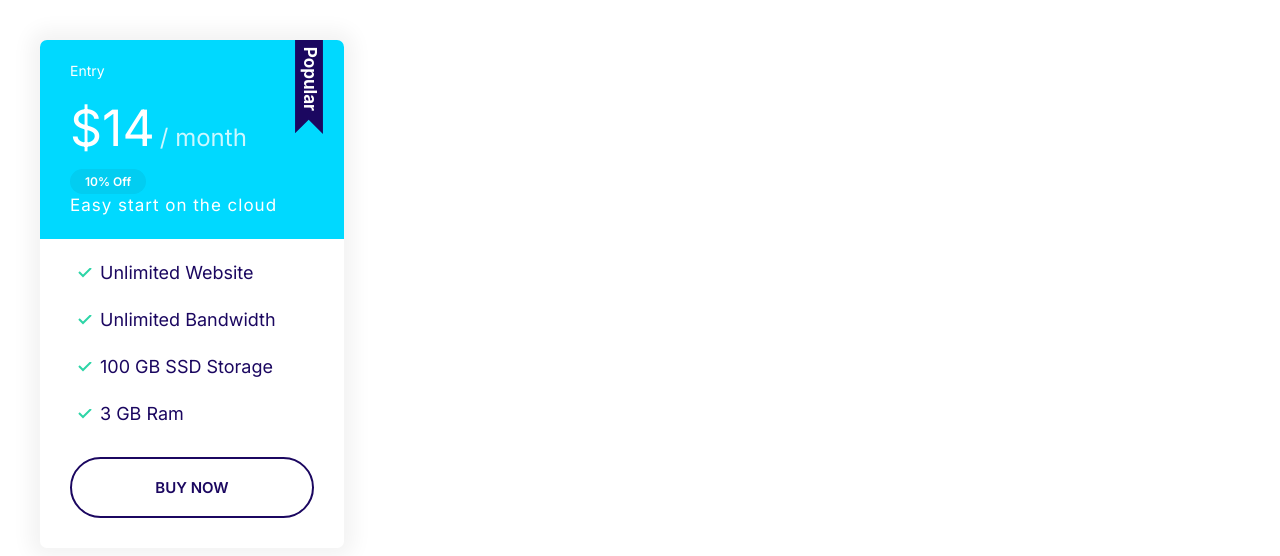
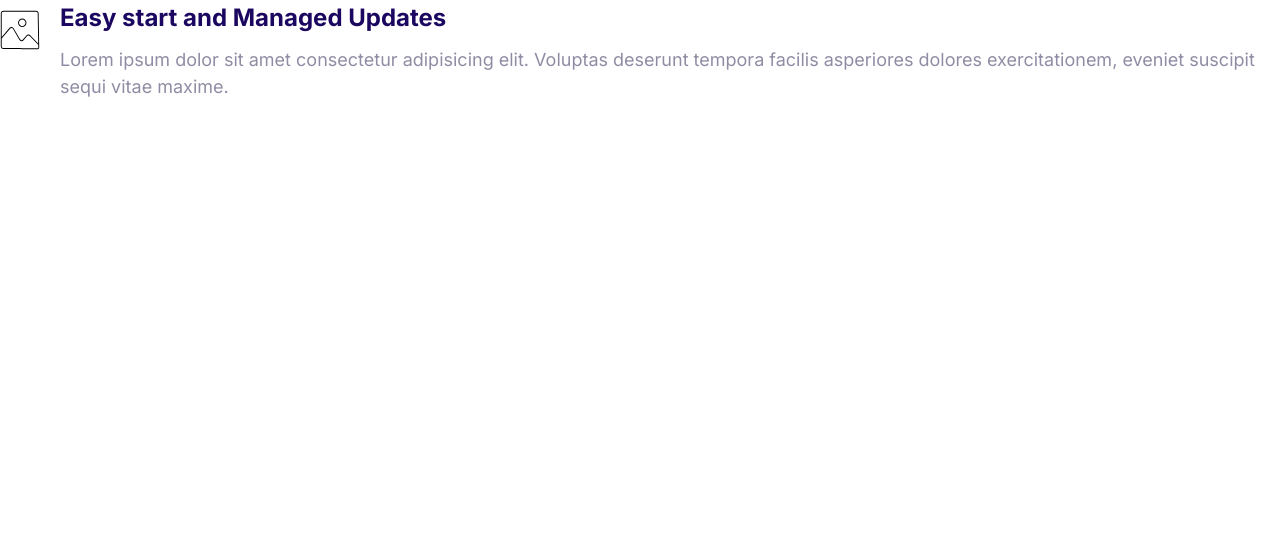
Before and after one commit to jabed007/project-moshify, a plain HTML site: page index.html in a window 1280 px wide. Drawn offline with Linux system fonts and the light colour scheme.

Commit message:
Develoed Media Objects Component.

```diff
--- a/css/styles.css
+++ b/css/styles.css
@@ -375,3 +375,17 @@ a {
     font-size: 1.7rem;
   }
 }
+
+/* Media Objects */
+
+.media {
+  display: flex;
+}
+
+.media__img {
+  margin-top: 1rem;
+}
+
+.media__body {
+  margin: 0 2rem;
+}
--- a/index.html
+++ b/index.html
@@ -15,26 +15,19 @@
     <title>Document</title>
   </head>
   <body>
-    <div style="width: 30%; padding: 4rem">
-      <div class="plan plan--popular">
-        <div class="card card--secondary">
-          <header class="card__header">
-            <h3 class="plan__name">Entry</h3>
-            <span class="plan__price">$14</span>
-            <span class="plan__price-cycle">/ month</span>
-            <span class="badge badge--secondary badge--small">10% Off</span>
-            <span class="plan__description">Easy start on the cloud</span>
-          </header>
-          <div class="card__body">
-            <ul class="list list--tick">
-              <li class="list__item">Unlimited Website</li>
-              <li class="list__item">Unlimited Bandwidth</li>
-              <li class="list__item">100 GB SSD Storage</li>
-              <li class="list__item">3 GB Ram</li>
-            </ul>
-            <button class="btn btn--outline btn--block">Buy Now</button>
-          </div>
-        </div>
+    <div class="media">
+      <div class="media__img">
+        <svg class="icon icon--primary">
+          <use xlink:href="img/sprite.svg#snap"></use>
+        </svg>
+      </div>
+      <div class="media__body">
+        <h3 class="media__title">Easy start and Managed Updates</h3>
+        <p>
+          Lorem ipsum dolor sit amet consectetur adipisicing elit. Voluptas
+          deserunt tempora facilis asperiores dolores exercitationem, eveniet
+          suscipit sequi vitae maxime.
+        </p>
       </div>
     </div>
   </body>
```
Also changed, not shown: components/media__objects.html (added, +15 -0 lines).
